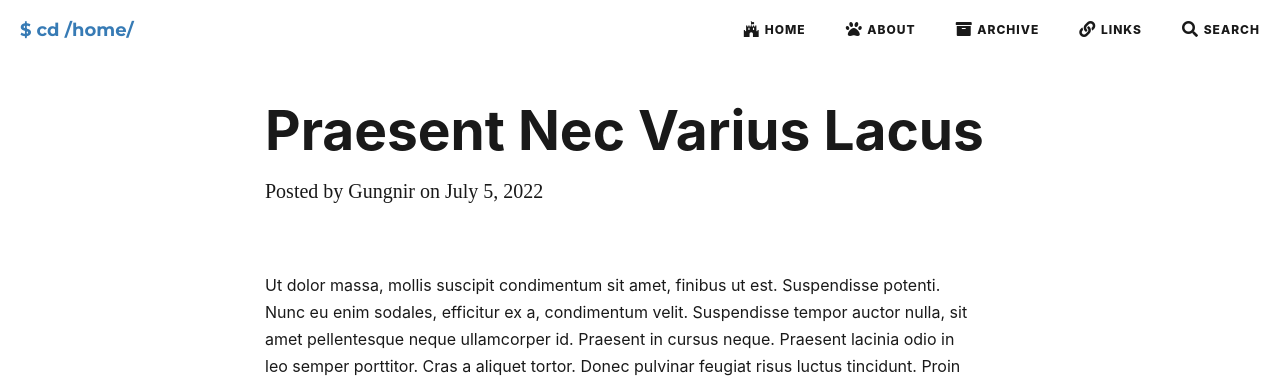
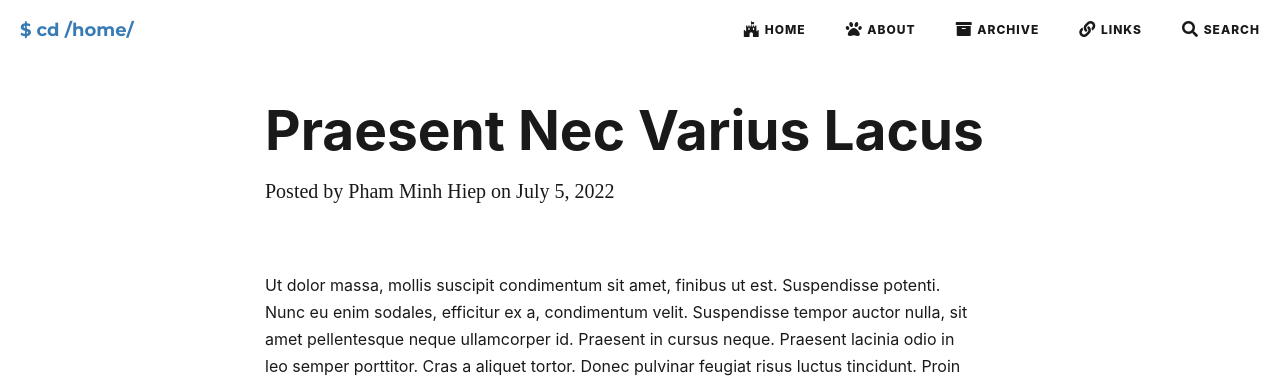
Before and after one commit to PhamMinhHiepIT2/PhamMinhHiepIT2.github.io, a Jekyll site: the page built from _projects/test1.md, in a window 1280 px wide. Shown: the top 378 px of the page. Built offline with Jekyll 4.4.1, drawn with Linux system fonts in a browser that asks for light colours; nearby versions of some CDN libraries; a script that is not in the unit is left out; comment, search, counter and statistics services are not loaded; some of the changed text lies outside the part shown.

Commit message:
update config

```diff
--- a/_config.yml
+++ b/_config.yml
@@ -1,43 +1,39 @@
 # Site settings
-title: Gungnir
-SEOTitle: Jekyll theme Gungnir
-description: Jekyll version of the blog theme Gungnir.
+title: Pham Minh Hiep
+SEOTitle: Personal blog
+description: Welcome to my personal blog.
 keyword: "jekyll, theme, blog, blog theme"
-url: "https://jekyll-theme-gungnir.vercel.app"      # your host, for absolute URL
-baseurl: ""                                         # for example, '/blog' if your blog hosted on 'host/blog'
-avatar: "img/header-avatar.jpeg"                    # the avatar showing on the homepage
-
+url: "https://phamminhhiepit2.github.io" # your host, for absolute URL
+baseurl: "" # for example, '/blog' if your blog hosted on 'host/blog'
+avatar: "img/header-avatar.jpeg" # the avatar showing on the homepage
 
 # GitHub repository (if the site is hosted by GitHub)
 repository: Renovamen/jekyll-theme-gungnir
 repository_branch: main
 
-
 # Theme style settings
 theme_style:
-  highlight:    # "dark" (default), "light"
-  alert:        # "flat" (default), "modern"
+  highlight: # "dark" (default), "light"
+  alert: # "flat" (default), "modern"
   post_preview: # "image" (default), "text"
-                # display post's featured image on homepage or not
-
+    # display post's featured image on homepage or not
 
 # Markdown enhancements settings
 math:
-  enable: true    # false (default), true
-                  # math rendering for all posts and keynotes
-  engine:         # "katex" (default), "mathjax"
-                  # only make sense when `math.engine: true`
-chart: true       # false (default), true
-mermaid: true     # false (default), true
-emoji-plus: true  # false (default), true
-
+  enable:
+    true # false (default), true
+    # math rendering for all posts and keynotes
+  engine: # "katex" (default), "mathjax"
+    # only make sense when `math.engine: true`
+chart: true # false (default), true
+mermaid: true # false (default), true
+emoji-plus: true # false (default), true
 
 # CDN settings
 cdn:
-  source:       # "jsdelivr" (default), "bootcdn", "unpkg", "cdnjs"
-  enable:       # false (default), true
-                # optimizing asset files via jsDelivr or not
-
+  source: # "jsdelivr" (default), "bootcdn", "unpkg", "cdnjs"
+  enable: # false (default), true
+    # optimizing asset files via jsDelivr or not
 
 # Publish posts or collection documents with a future date.
 future: true
@@ -50,18 +46,16 @@
   projects:
     output: true
 
-
 # SNS settings
 sns:
   RSS: true
-  github_username: Renovamen
+  github_username: PhamMinhHiepIT2
   weibo_username:
-  zhihu_username: chao-neng-gui-su
-  twitter_username: renovamen_zxh
-  facebook_username: renovamen.zou
-  linkedin_username: xiaohan-zou-55bba0160
-  email_address: renovamenzxh@gmail.com
-
+  zhihu_username:
+  twitter_username:
+  facebook_username: hiep.phamminhhiep.9
+  linkedin_username: pham-minh-hiep-a73837122
+  email_address: phamhiep13122k@gmail.com
 
 # Build settings
 # from 2016, 'pygments' is unsupported on GitHub Pages. Use 'rouge' for highlighting instead.
@@ -78,10 +72,9 @@
   - Gemfile
   - Gemfile.lock
   - /node_modules
-anchorjs: true  # if you want to customize anchor. check out `anchor.html`
+anchorjs: true # if you want to customize anchor. check out `anchor.html`
 # If you have timezone issue (e.g. #68) in China, uncomment to use this:
 # timezone: CN
-
 
 # Gems
 # you have to `bundle config set path 'vendor/bundle' && bundle install` before local preview
@@ -89,14 +82,12 @@
   - jekyll-paginate
   - jemoji
 
-
 # Markdown settings
 markdown: kramdown
 kramdown:
-  input: GFM                       # use Github Flavored Markdown !important
+  input: GFM # use Github Flavored Markdown !important
   syntax_highlighter_opts:
-    disable: true                  # we use highlight.js for syntax highlighting, so we disable rouge here
-
+    disable: true # we use highlight.js for syntax highlighting, so we disable rouge here
 
 # Navigation menu settings
 menus:
@@ -119,7 +110,6 @@
     font: fas fa-link
     url: /links/
 
-
 # Comment settings
 comment:
   provider: gitalk # false (default), "disqus", "gitalk", "valine"
@@ -130,8 +120,8 @@
   # Gitalk settings
   # https://github.com/gitalk/gitalk
   gitalk:
-    clientID: 'faf464da633b08ff5317'
-    clientSecret: '402324fc860894e5fcba6320fddbddd1ec7f5644'
+    clientID: "faf464da633b08ff5317"
+    clientSecret: "402324fc860894e5fcba6320fddbddd1ec7f5644"
     repo: gitalk-comments
     owner: This-is-an-Apple
     admin:
@@ -144,20 +134,17 @@
     appID:
     appKey:
 
-
 # Analytics settings
 analytics:
   # Baidu Analytics
   ba_track_id: 00504d7a0bf51278aa92b36e60e830b5 # [your baidu track id]
 
   # Google Analytics
-  ga_track_id: 'G-ZYM02DSEHS'               # [your google track id]
-
+  ga_track_id: "G-ZYM02DSEHS" # [your google track id]
 
 # Progressive Web Apps
 chrome-tab-theme-color: "#000000"
 service-worker: true
 
-
 # Whether or not to enable Hitokoto (the bubble on homepage)
 hitokoto: true # default: false
```
